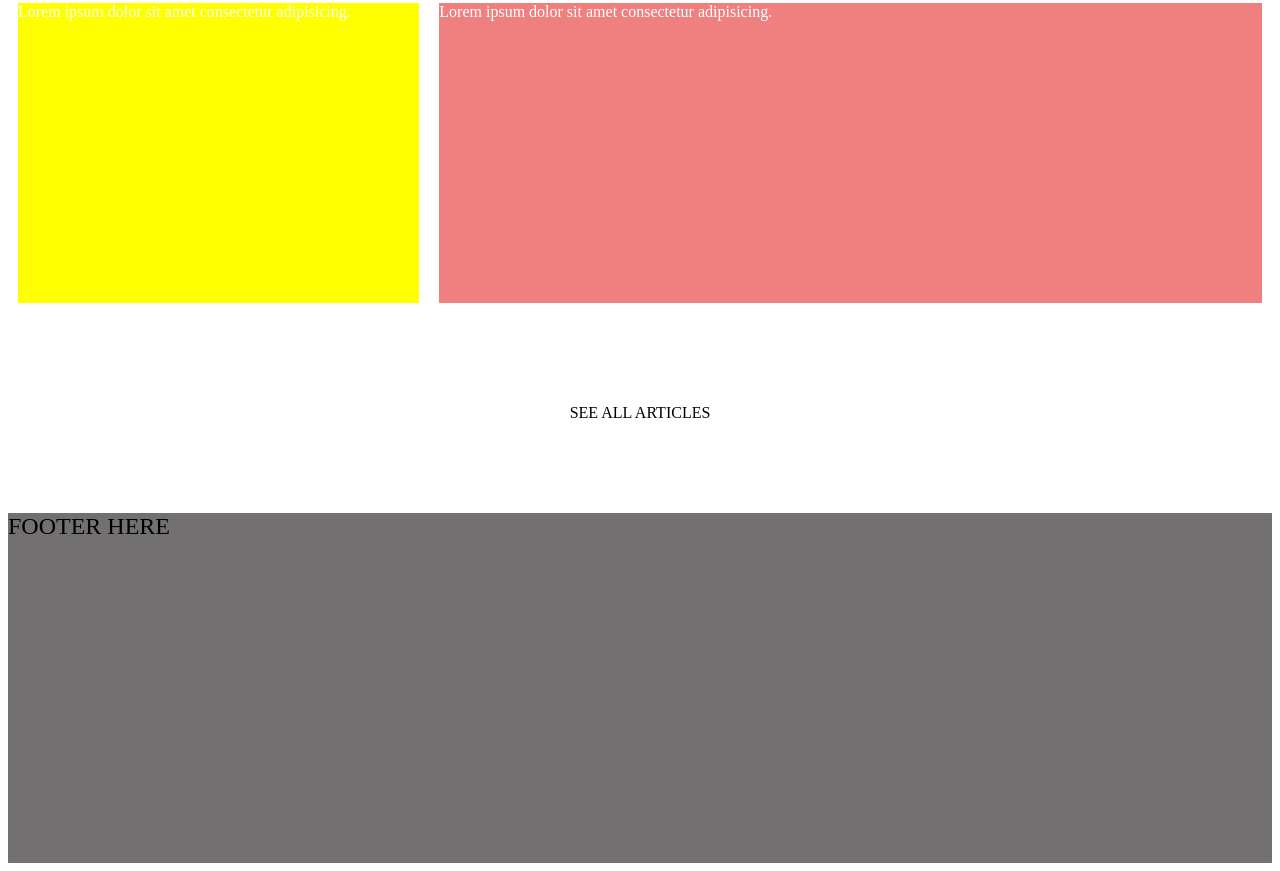
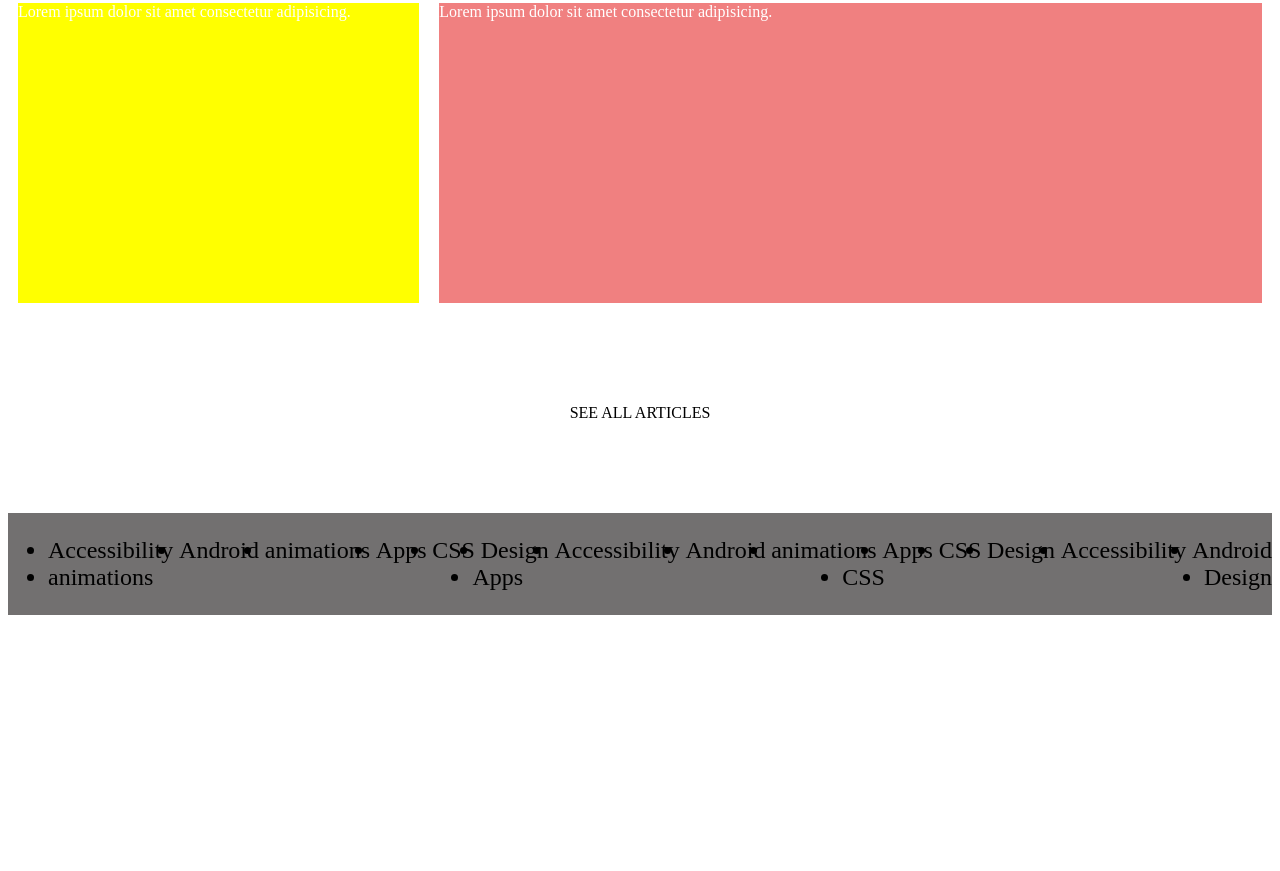
Before and after one commit to praz99/designTeardown, a plain HTML site: page index.html in a window 1280 px wide. Shown: the part 5553-6424 px from the top of the page. After the commit the page ends 6176 px from the top, so only its background shows below. Drawn offline with Linux system fonts and the light colour scheme.

Commit message:
added the footer.

```diff
--- a/index.html
+++ b/index.html
@@ -100,7 +100,36 @@
         <div class="slide-5 item-20">Lorem ipsum dolor sit amet consectetur adipisicing.</div>
         <div class="slide-5 item-21">Lorem ipsum dolor sit amet consectetur adipisicing.</div>
         <div class="article-separator">SEE ALL ARTICLES</div>
-        <div class="footer">FOOTER HERE</div>
+        <div class="footer">
+            <ul class="footer-list">
+                <li>Accessibility</li>
+                <li>Android</li>
+                <li>animations</li>
+                <li>Apps</li>
+                <li>CSS</li>
+                <li>Design</li>
+                <li>Accessibility</li>
+                <li>Android</li>
+                <li>animations</li>
+                <li>Apps</li>
+                <li>CSS</li>
+                <li>Design</li>
+                <li>Accessibility</li>
+                <li>Android</li>
+                <li>animations</li>
+                <li>Apps</li>
+                <li>CSS</li>
+                <li>Design</li>
+            </ul>
+            <!-- <ul class="footer-list">
+                <li>Accessibility</li>
+                <li>Android</li>
+                <li>animations</li>
+                <li>Apps</li>
+                <li>CSS</li>
+                <li>Design</li>
+            </ul> -->
+        </div>
     </section>
 </body>
 
--- a/style.css
+++ b/style.css
@@ -290,5 +290,10 @@ li .logo {
     background: rgb(114, 112, 112);
     font-size: 1.5rem;
     color: black;
-    height: 350px;
 }
+
+.footer-list {
+    display: flex;
+    flex-wrap: wrap;
+    justify-content: space-between;
+}
```
